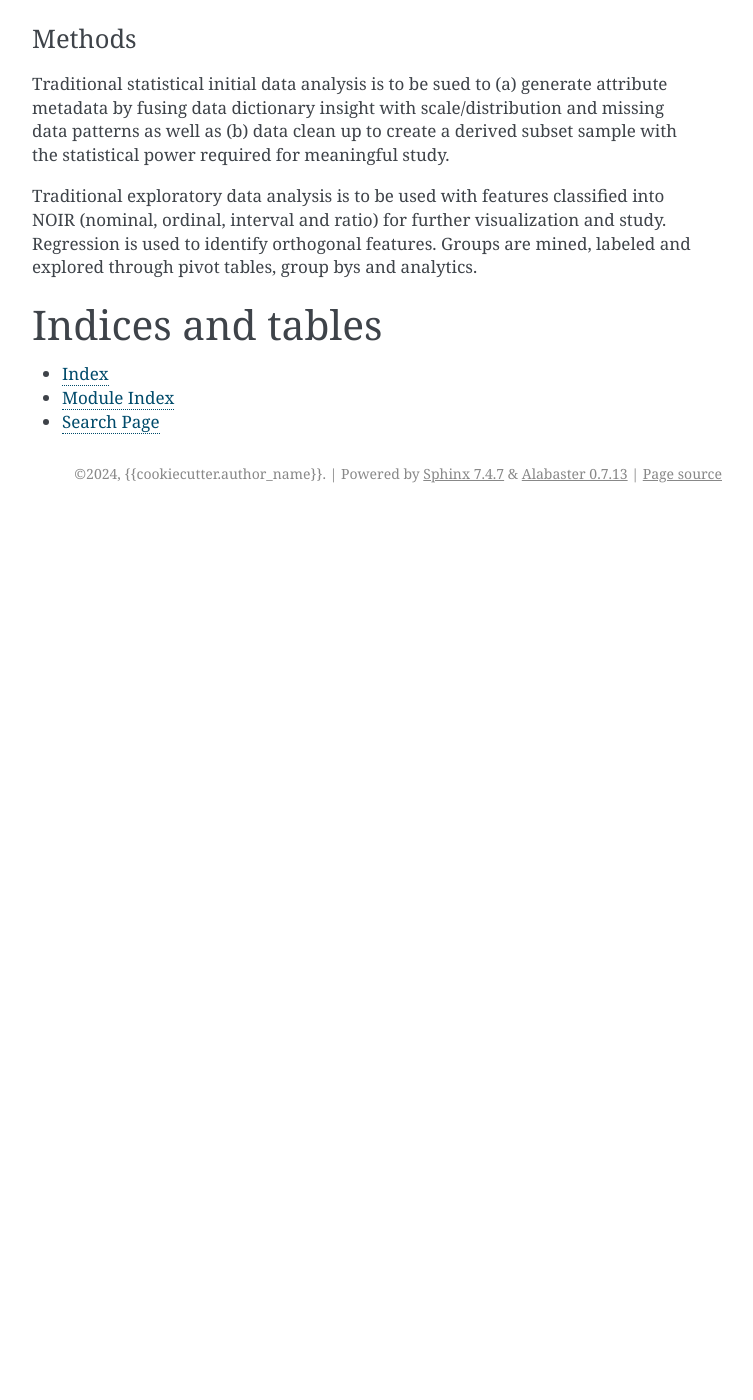
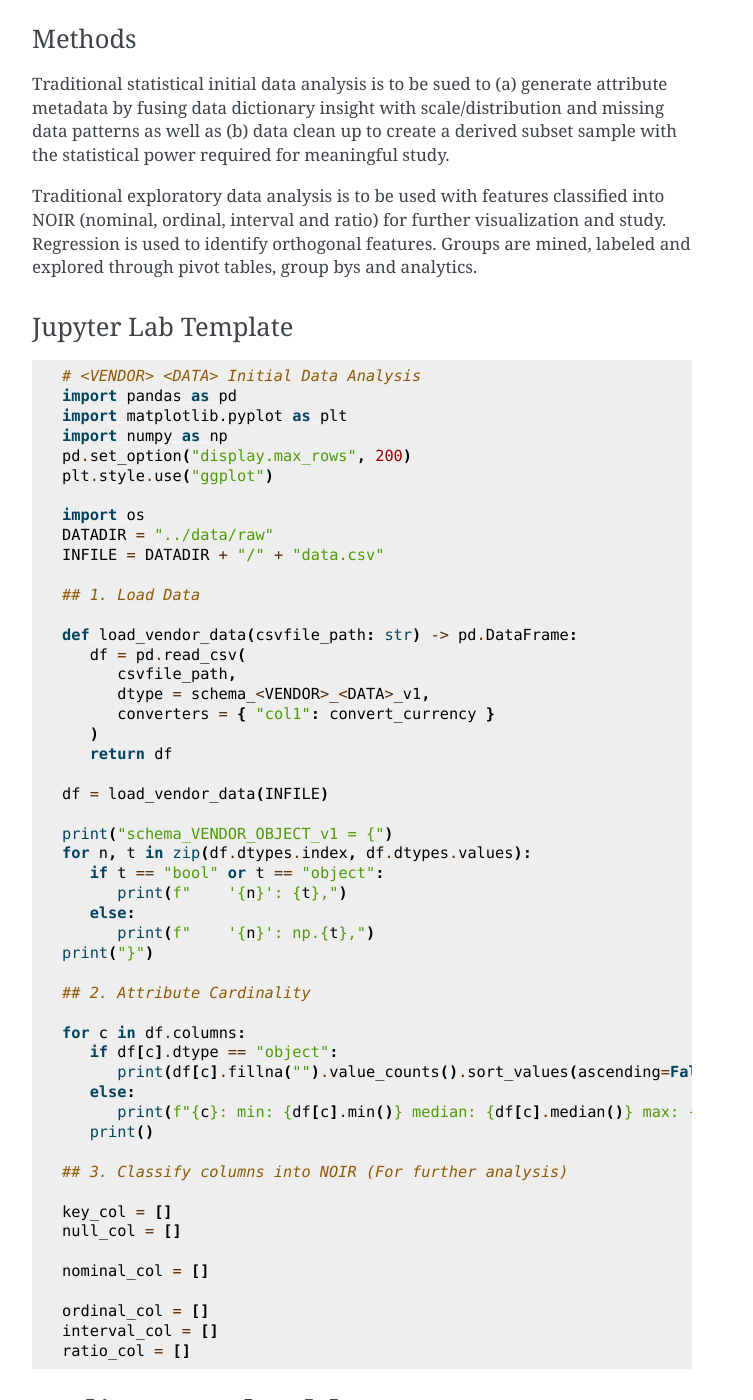
Before and after one commit to memoryaligned/cookie-jar, a Sphinx documentation site: the page built from ds/{{cookiecutter.repo_name}}/docs/01_statistical_analysis_plan/index.rst, in a window 1280 px wide and 1400 px high, scrolled down 856 px. Shown: the whole window, without its empty margins (388-1141 px from the left). Built offline with Sphinx 7.4.7, drawn with Linux system fonts in a browser that asks for light colours; before the commit the page ends 1369 px from its top, so only the background shows below that.

Commit message:
feat: draft IDA outline in the plan

```diff
--- a/ds/{{cookiecutter.repo_name}}/docs/01_statistical_analysis_plan/index.rst
+++ b/ds/{{cookiecutter.repo_name}}/docs/01_statistical_analysis_plan/index.rst
@@ -53,6 +53,62 @@ into NOIR (nominal, ordinal, interval and ratio) for further visualization and
 study.  Regression is used to identify orthogonal features.  Groups are mined,
 labeled and explored through pivot tables, group bys and analytics.
 
+Jupyter Lab Template
+********************
+
+.. code-block::
+
+   # <VENDOR> <DATA> Initial Data Analysis
+   import pandas as pd
+   import matplotlib.pyplot as plt
+   import numpy as np
+   pd.set_option("display.max_rows", 200)
+   plt.style.use("ggplot")
+
+   import os
+   DATADIR = "../data/raw"
+   INFILE = DATADIR + "/" + "data.csv"
+
+   ## 1. Load Data
+
+   def load_vendor_data(csvfile_path: str) -> pd.DataFrame:
+      df = pd.read_csv(
+         csvfile_path,
+         dtype = schema_<VENDOR>_<DATA>_v1,
+         converters = { "col1": convert_currency }
+      )
+      return df
+
+   df = load_vendor_data(INFILE)
+
+   print("schema_VENDOR_OBJECT_v1 = {")
+   for n, t in zip(df.dtypes.index, df.dtypes.values):
+      if t == "bool" or t == "object":
+         print(f"    '{n}': {t},")
+      else:
+         print(f"    '{n}': np.{t},")
+   print("}")
+
+   ## 2. Attribute Cardinality
+
+   for c in df.columns:
+      if df[c].dtype == "object":
+         print(df[c].fillna("").value_counts().sort_values(ascending=False)[:5])
+      else:
+         print(f"{c}: min: {df[c].min()} median: {df[c].median()} max: {df[c].max()}")
+      print()
+
+   ## 3. Classify columns into NOIR (For further analysis)
+
+   key_col = []
+   null_col = []
+
+   nominal_col = []
+
+   ordinal_col = []
+   interval_col = []
+   ratio_col = []
+
 Indices and tables
 ==================
 
```
